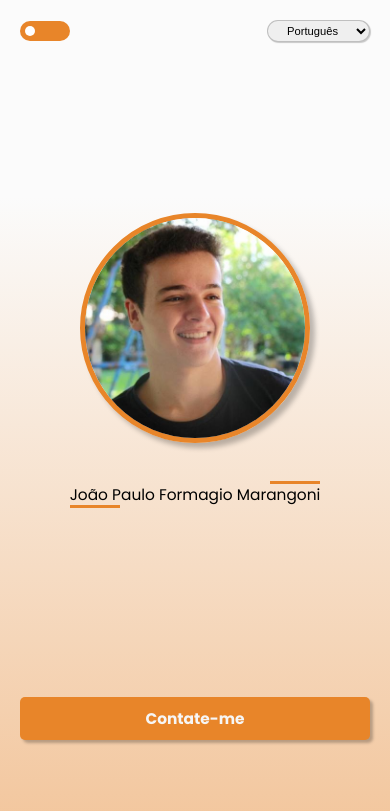
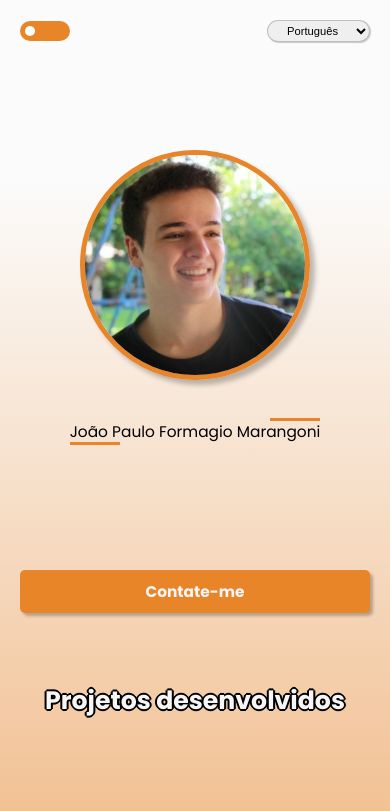
Before and after one commit to JoaoPauloFormagioMarangoni/Joao-Paulo-F-M, a React (Create React App) app: page / in a window 390 px wide. Shown: the top 811 px of the page. Built offline with nearby package versions, Linux system fonts and the light colour scheme; the HTML template or start-up script is replaced by a standard one.

Commit message:
Update responsive

```diff
--- a/src/components/Introduction/styles.ts
+++ b/src/components/Introduction/styles.ts
@@ -31,10 +31,6 @@ export const AllInfos = styled.header`
   @media (max-width: 1200px) {
     height: 75vh;
     width: 100vw;
-  }
-
-  @media (max-width: 1024px) {
-    height: 90vh;
   }
 
   @media (max-width: 550px) {
```
